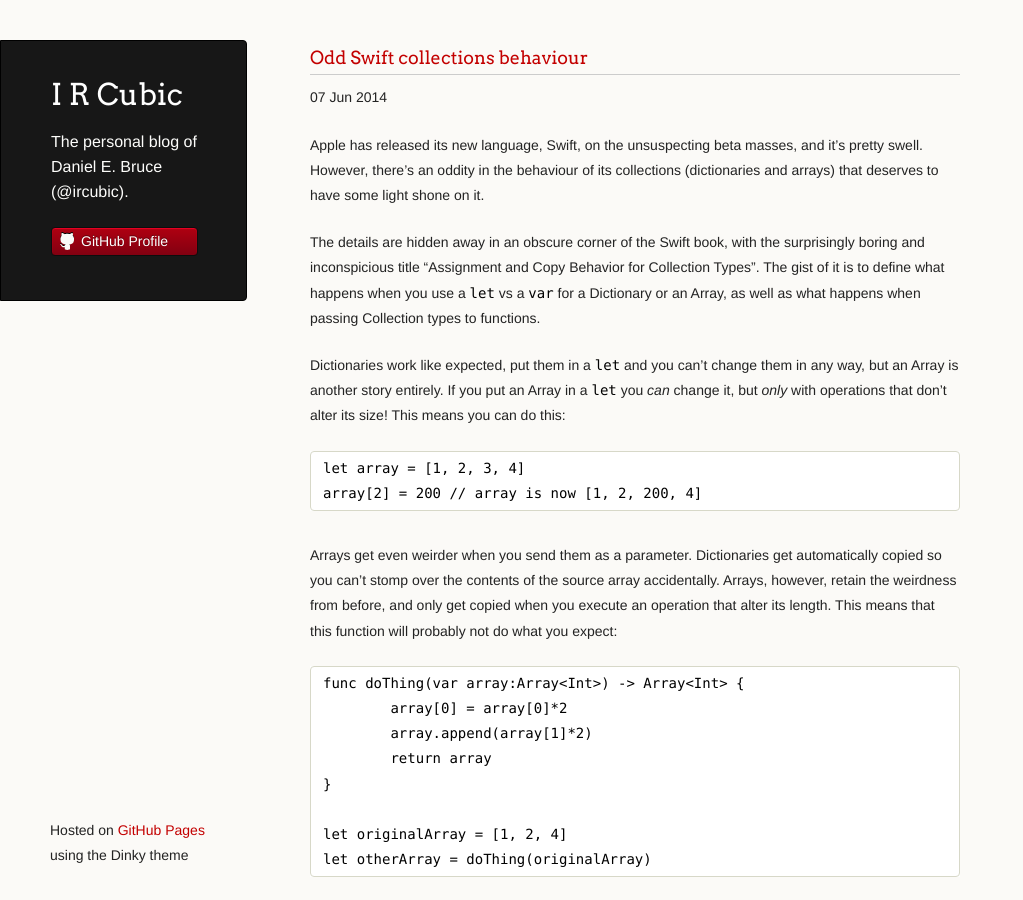
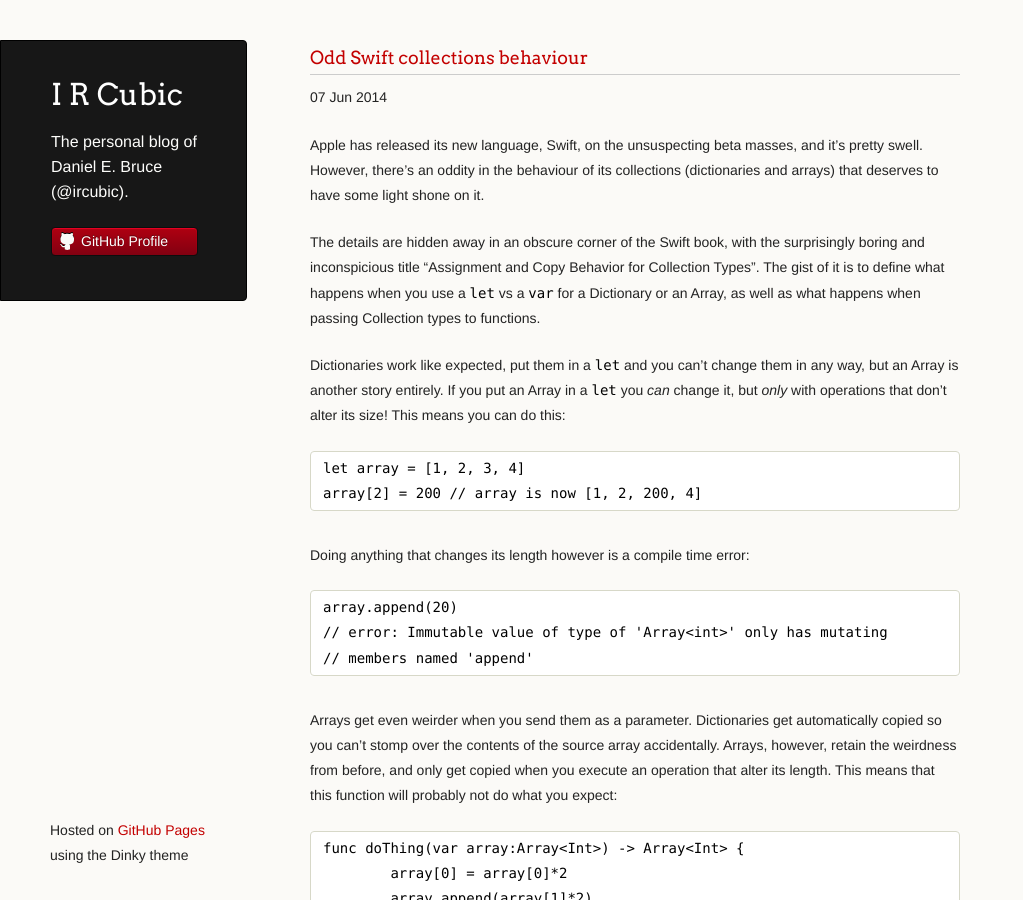
Before and after one commit to ircubic/ircubic.github.io, a Jekyll site: the page built from _posts/2014-06-07-odd-swift-collections.markdown, in a window 1280 px wide and 900 px high. Shown: the whole window, without its empty margins (0-1023 px from the left). Built offline with Jekyll 4.4.1, drawn with Linux system fonts in a browser that asks for light colours; Markdown is read by kramdown in place of the engine named in the settings.

Commit message:
Update swift post

````diff
--- a/_posts/2014-06-07-odd-swift-collections.markdown
+++ b/_posts/2014-06-07-odd-swift-collections.markdown
@@ -23,6 +23,14 @@
 ```
 let array = [1, 2, 3, 4]
 array[2] = 200 // array is now [1, 2, 200, 4]
+```
+
+Doing anything that changes its length however is a compile time error:
+
+```
+array.append(20)
+// error: Immutable value of type of 'Array<int>' only has mutating
+// members named 'append'
 ```
 
 Arrays get even weirder when you send them as a parameter. Dictionaries get
````
